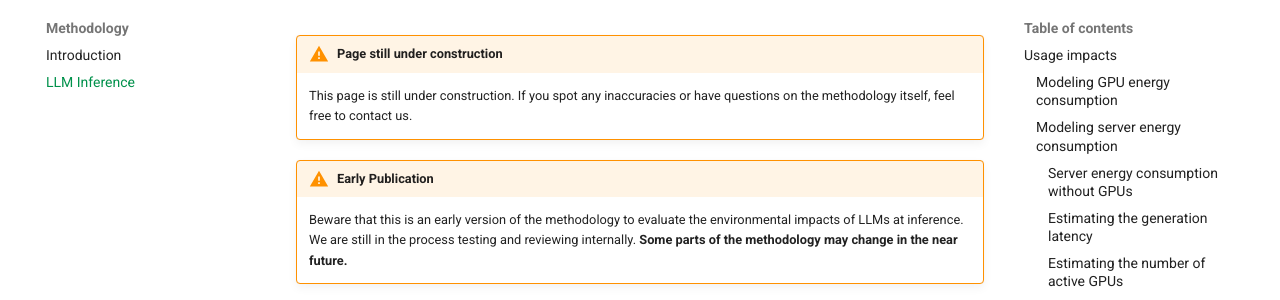
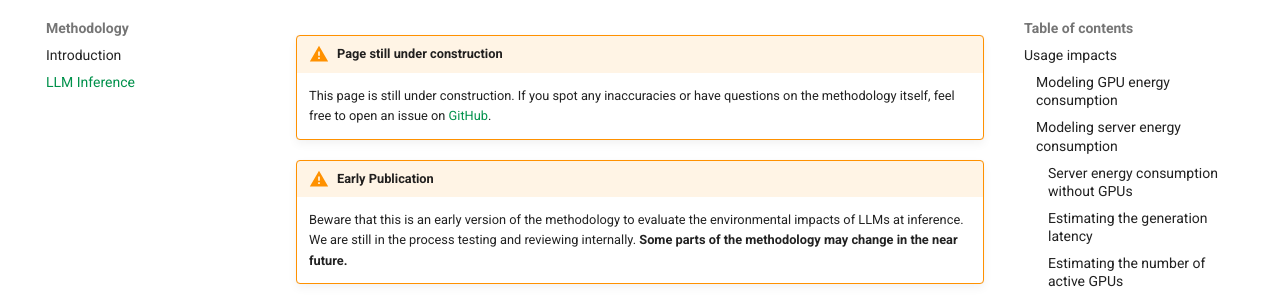
Before and after one commit to genai-impact/ecologits, an MkDocs documentation site: the page built from docs/methodology/llm_inference.md, in a window 1280 px wide and 900 px high. Shown: the part 177-477 px from the top of the window. Built offline with MkDocs 1.6.1 and Material for MkDocs 9.7.7, drawn with Linux system fonts in a browser that asks for light colours; comment, search, counter and statistics services are not loaded.

Commit message:
docs: add issue creation link

```diff
--- a/docs/methodology/llm_inference.md
+++ b/docs/methodology/llm_inference.md
@@ -1,7 +1,7 @@
 
 !!! warning "Page still under construction"
 
-    This page is still under construction. If you spot any inaccuracies or have questions on the methodology itself, feel free to contact us.
+    This page is still under construction. If you spot any inaccuracies or have questions on the methodology itself, feel free to open an issue on [GitHub](https://github.com/genai-impact/ecologits/issues/new?assignees=&labels=documentation&title=LLM%20Inference%20Methodology:%20%3CIssue%20Title%3E).
 
 
 !!! warning "Early Publication"
```
